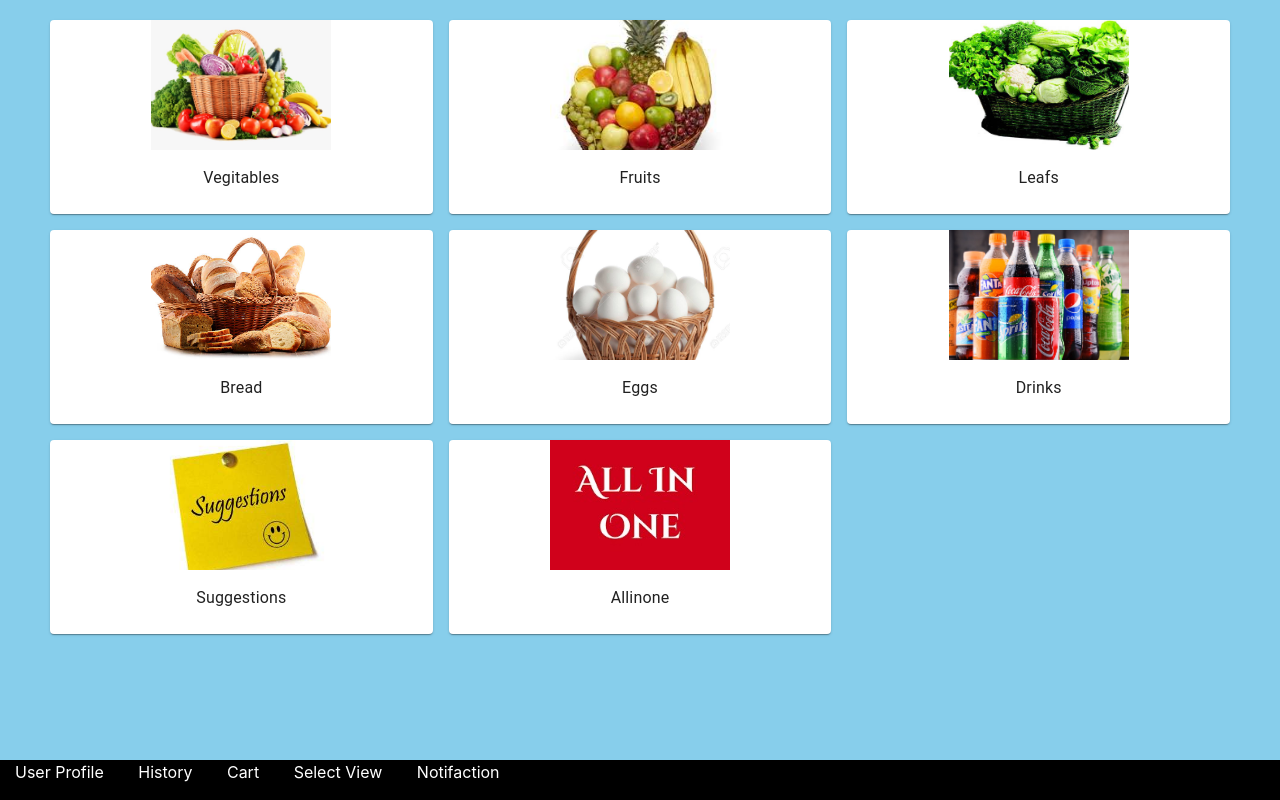
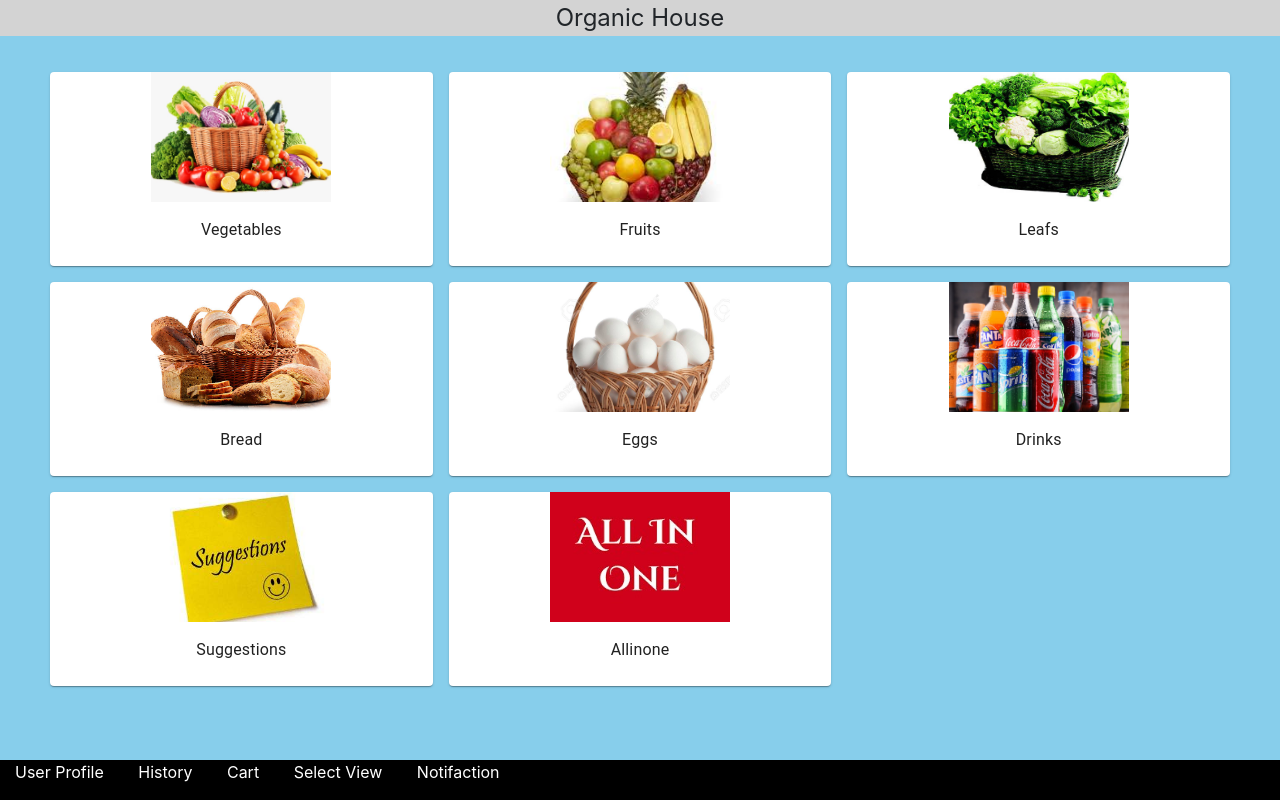
Before and after one commit to ManjunathBE/Ecommerce, a React (Create React App) app in the folder UI/GroceyStore_UI/grocery_store/: page / in a window 1280 px wide. Built offline with nearby package versions, Linux system fonts and the light colour scheme.

Commit message:
fixed routing and added header in dashboard pages

```diff
--- a/UI/GroceyStore_UI/grocery_store/package.json
+++ b/UI/GroceyStore_UI/grocery_store/package.json
@@ -14,7 +14,7 @@
     "react-bootstrap": "^1.3.0",
     "react-dom": "^16.13.1",
     "react-router-dom": "^5.2.0",
-    "react-scripts": "3.4.1"
+    "react-scripts": "^3.4.3"
   },
   "scripts": {
     "start": "react-scripts start",
--- a/UI/GroceyStore_UI/grocery_store/src/Dashboard/Dashboard.js
+++ b/UI/GroceyStore_UI/grocery_store/src/Dashboard/Dashboard.js
@@ -1,4 +1,5 @@
 import React, { useState } from "react";
+import Header from '../Header'
 import {
   Grid,
   Card,
@@ -37,7 +38,7 @@ export const Dashboard = (props) => {
 
     return (
       <Grid item xs={6} sm={4} key={catagoryId}>
-        <Card onClick={() => history.push(`/${id}`)}>
+        <Card onClick={() => history.push(`/${name}`)}>
           <CardMedia
             className={classes.cardMedia}
             image={image}
@@ -53,6 +54,7 @@ export const Dashboard = (props) => {
 
   return (
     <div>
+      <Header title="Organic House"/>
       {dashboardData ? (
         <Grid container spacing={2} className={classes.DashboardContainer}>
           {Object.keys(dashboardData).map((catagoryId) => getCard(catagoryId))}
--- a/UI/GroceyStore_UI/grocery_store/src/Dashboard/ProductsDashboard.js
+++ b/UI/GroceyStore_UI/grocery_store/src/Dashboard/ProductsDashboard.js
@@ -1,4 +1,5 @@
 import React, { useState } from "react";
+import Header from '../Header'
 import {
   Grid,
   Card,
@@ -26,6 +27,7 @@ const useStyles = makeStyles((theme) => ({
 }));
 
 export const ProductsDashboard = (props) => {
+
   const classes = useStyles();
   const { history } = props;
   const [dashboardData, setDashboardData] = useState(mockData);
@@ -55,6 +57,7 @@ export const ProductsDashboard = (props) => {
 
   return (
     <div>
+       <Header title={(props.location.pathname).substring(1)} />
       {dashboardData ? (
         <Grid container spacing={2} className={classes.DashboardContainer}>
           {Object.keys(dashboardData).map((catagoryId) => getCard(catagoryId))}
--- a/UI/GroceyStore_UI/grocery_store/src/Routes.js
+++ b/UI/GroceyStore_UI/grocery_store/src/Routes.js
@@ -13,17 +13,18 @@ export const Routes = () => (
 
   <div>
     <Switch>
-      <Route
-        exact
-        path="/:productsId"
-        render={(props) => <ProductsDashboard {...props} />}
-      />
+
       <Route exact path="/" component={Dashboard} />
       <Route path="/Cart" component={Cart} />
       <Route path="/History" component={History} />
       <Route path="/Notification" component={Notification} />
       <Route path="/Select View" component={SelectView} />
       <Route path="/User Profile" component={UserProfile} />
+      <Route
+        exact
+        path="/:productName"
+        render={(props) => <ProductsDashboard {...props} />}
+      />
     </Switch>
   </div>
 );
--- a/UI/GroceyStore_UI/grocery_store/src/mockData.js
+++ b/UI/GroceyStore_UI/grocery_store/src/mockData.js
@@ -1,6 +1,6 @@
 export default {
   "1": {
-    name: "Vegitables",
+    name: "Vegetables",
     id: 1,
     productType: [
       {
```
Also changed, not shown: UI/GroceyStore_UI/grocery_store/src/assets/catagory/Vegetables.jpg (renamed from UI/GroceyStore_UI/grocery_store/src/assets/catagory/Vegitables.jpg), 1 other file (tests, documents, lock files or other folders).
